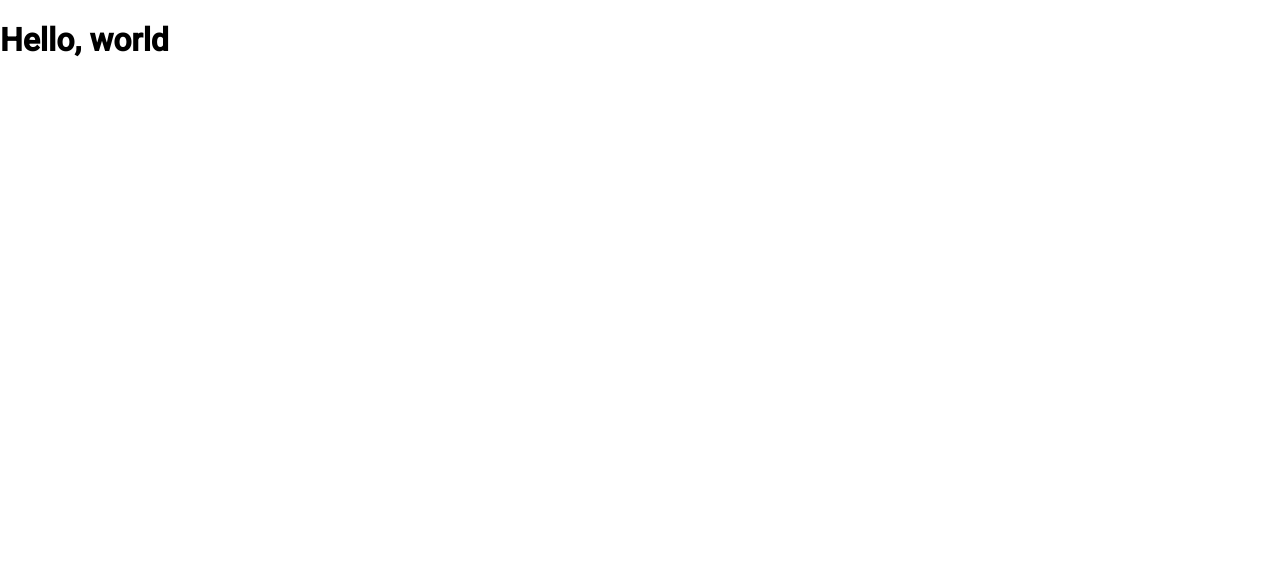
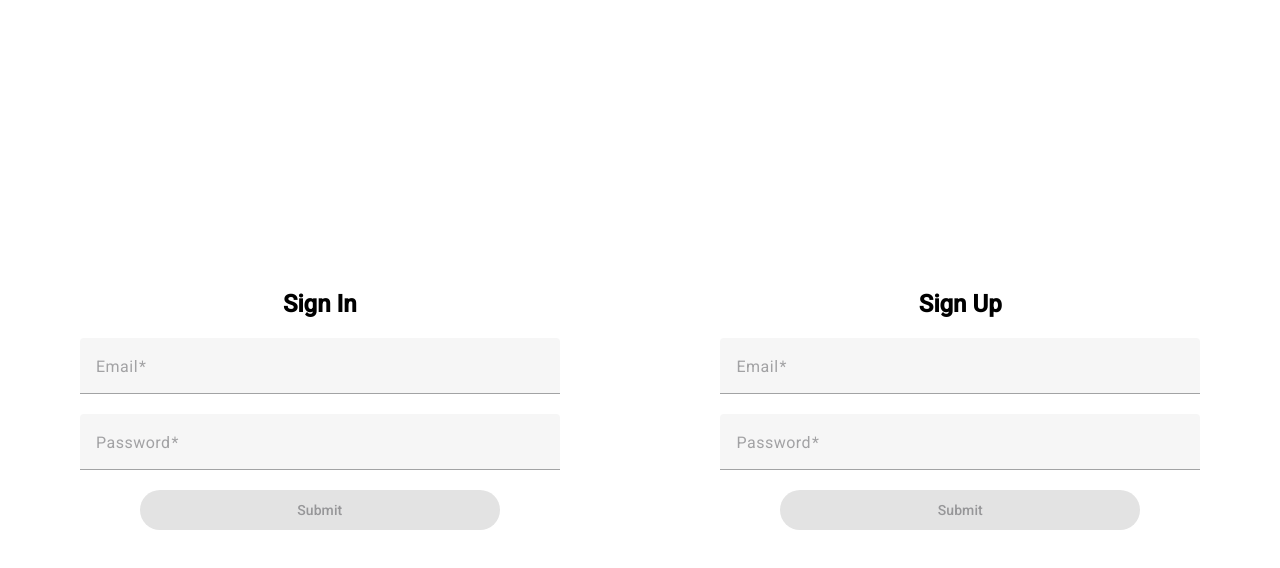
Before and after one commit to danilovdima5/my-map, an Angular app: page / in a window 1280 px wide. Shown: the top 568 px of the page. Built offline with nearby package versions, Linux system fonts and the light colour scheme.

Commit message:
add auth page

```diff
--- a/src/app/app.component.ts
+++ b/src/app/app.component.ts
@@ -1,7 +1,9 @@
 import { Component } from '@angular/core';
+import { RouterOutlet } from '@angular/router';
 
 @Component({
   selector: 'app-root',
-  template: '<h1>Hello, world</h1>',
+  template: '<router-outlet />',
+  imports: [RouterOutlet],
 })
 export class AppComponent {}
--- a/src/app/app.config.ts
+++ b/src/app/app.config.ts
@@ -3,6 +3,7 @@ import {
   provideExperimentalZonelessChangeDetection,
 } from '@angular/core';
 import { provideRouter } from '@angular/router';
+import { provideAnimations } from '@angular/platform-browser/animations';
 
 import { routes } from './app.routes';
 
@@ -10,5 +11,6 @@ export const appConfig: ApplicationConfig = {
   providers: [
     provideExperimentalZonelessChangeDetection(),
     provideRouter(routes),
+    provideAnimations(),
   ],
 };
--- a/src/app/app.routes.ts
+++ b/src/app/app.routes.ts
@@ -1,3 +1,11 @@
 import { Routes } from '@angular/router';
 
-export const routes: Routes = [];
+export const routes: Routes = [
+  {
+    path: '**',
+    loadComponent: () =>
+      import('./pages/auth/auth-page.component').then(
+        (c) => c.AuthPageComponent
+      ),
+  },
+];
--- /dev/null
+++ b/src/app/pages/auth/auth-page.component.html
@@ -0,0 +1,56 @@
+<mat-grid-list [cols]="cols()" rowHeight="fit" class="h-100">
+  <mat-grid-tile>
+    <ng-container
+      [ngTemplateOutlet]="form"
+      [ngTemplateOutletContext]="{
+        title: 'Sign In',
+        form: signInForm,
+      }"
+    />
+  </mat-grid-tile>
+
+  <mat-grid-tile>
+    <ng-container
+      [ngTemplateOutlet]="form"
+      [ngTemplateOutletContext]="{
+        title: 'Sign Up',
+        form: signUpForm,
+      }"
+    />
+  </mat-grid-tile>
+</mat-grid-list>
+
+<ng-template #form let-title="title" let-form="form">
+  <form class="w-75" [formGroup]="form">
+    <h2 class="text-center">{{ title }}</h2>
+
+    <div>
+      <mat-form-field class="w-100" appearance="fill">
+        <mat-label>Email</mat-label>
+
+        <input
+          formControlName="email"
+          matInput
+          placeholder="Enter your email"
+        />
+      </mat-form-field>
+    </div>
+
+    <div>
+      <mat-form-field class="w-100" appearance="fill">
+        <mat-label>Password</mat-label>
+
+        <input
+          formControlName="password"
+          matInput
+          placeholder="Enter your password"
+        />
+      </mat-form-field>
+    </div>
+
+    <div class="text-center">
+      <button class="w-75" mat-raised-button type="submit"
+      [disabled]="true">Submit</button>
+    </div>
+  </form>
+</ng-template>
--- /dev/null
+++ b/src/app/pages/auth/auth-page.component.ts
@@ -0,0 +1,84 @@
+import { Component, inject } from '@angular/core';
+import { MatGridList, MatGridTile } from '@angular/material/grid-list';
+import { Breakpoints } from '@angular/cdk/layout';
+import { map } from 'rxjs/operators';
+import { toSignal } from '@angular/core/rxjs-interop';
+
+import { LayoutService } from '@shared/services/layout/layout.service';
+import {
+  FormBuilder,
+  FormControl,
+  FormGroup,
+  ReactiveFormsModule,
+  Validators,
+} from '@angular/forms';
+
+import { MatFormField, MatInput, MatLabel } from '@angular/material/input';
+
+import { MatButton } from '@angular/material/button';
+import { NgTemplateOutlet } from '@angular/common';
+
+type SigningForm = FormGroup<{
+  email: FormControl<string>;
+  password: FormControl<string>;
+}>;
+
+@Component({
+  selector: 'app-auth-page',
+  templateUrl: './auth-page.component.html',
+  imports: [
+    MatGridList,
+    MatGridTile,
+    ReactiveFormsModule,
+    MatFormField,
+    MatLabel,
+    MatInput,
+    MatButton,
+    NgTemplateOutlet,
+  ],
+  host: {
+    class: 'page',
+  },
+})
+export class AuthPageComponent {
+  private readonly layoutService = inject(LayoutService);
+
+  readonly cols = toSignal(
+    this.layoutService.breakpoints$.pipe(
+      map(({ breakpoints }) => {
+        if (
+          breakpoints[Breakpoints.Medium] ||
+          breakpoints[Breakpoints.Large] ||
+          breakpoints[Breakpoints.XLarge]
+        ) {
+          return 2;
+        }
+
+        return 1;
+      })
+    )
+  );
+
+  readonly signInForm = AuthPageComponent.getForm();
+
+  readonly signUpForm = AuthPageComponent.getForm();
+
+  static getForm(): SigningForm {
+    const fb = inject(FormBuilder);
+
+    const form = fb.group({
+      email: fb.control('', {
+        validators: [Validators.required, Validators.email],
+        nonNullable: true,
+      }),
+      password: fb.control('', {
+        validators: [Validators.required, Validators.minLength(6)],
+        nonNullable: true,
+      }),
+    });
+
+    form.disable();
+
+    return form;
+  }
+}
--- /dev/null
+++ b/src/app/shared/services/layout/layout.service.ts
@@ -0,0 +1,26 @@
+import { BreakpointObserver, Breakpoints } from '@angular/cdk/layout';
+import { inject, Injectable } from '@angular/core';
+
+@Injectable({
+  providedIn: 'root',
+})
+export class LayoutService {
+  private readonly breakpointObserver = inject(BreakpointObserver);
+
+  readonly breakpoints$ = this.breakpointObserver.observe([
+    Breakpoints.XSmall,
+    Breakpoints.Small,
+    Breakpoints.Medium,
+    Breakpoints.Large,
+    Breakpoints.XLarge,
+    Breakpoints.Handset,
+    Breakpoints.Tablet,
+    Breakpoints.Web,
+    Breakpoints.HandsetPortrait,
+    Breakpoints.TabletPortrait,
+    Breakpoints.WebPortrait,
+    Breakpoints.HandsetLandscape,
+    Breakpoints.TabletLandscape,
+    Breakpoints.WebLandscape,
+  ]);
+}
--- a/src/styles.scss
+++ b/src/styles.scss
@@ -1,4 +1,37 @@
 /* You can add global styles to this file, and also import other style files */
 
-html, body { height: 100%; }
-body { margin: 0; font-family: Roboto, "Helvetica Neue", sans-serif; }
+app-root {
+  display: block;
+}
+
+html,
+body, app-root {
+  height: 100%;
+}
+
+body {
+  margin: 0;
+  font-family: Roboto, "Helvetica Neue", sans-serif;
+}
+
+.h-100 {
+  height: 100%;
+}
+
+.page {
+  height: 100%;
+
+  display: block;
+}
+
+.text-center {
+  text-align: center;
+}
+
+.w-75 {
+  width: 75%;
+}
+
+.w-100 {
+  width: 100%;
+}
--- a/tsconfig.json
+++ b/tsconfig.json
@@ -16,7 +16,10 @@
     "moduleResolution": "bundler",
     "importHelpers": true,
     "target": "ES2022",
-    "module": "ES2022"
+    "module": "ES2022",
+    "paths": {
+      "@shared/*": ["./src/app/shared/*"],
+    }
   },
   "angularCompilerOptions": {
     "enableI18nLegacyMessageIdFormat": false,
```
Also changed, not shown: 2 other files (tests, documents, lock files or other folders).
